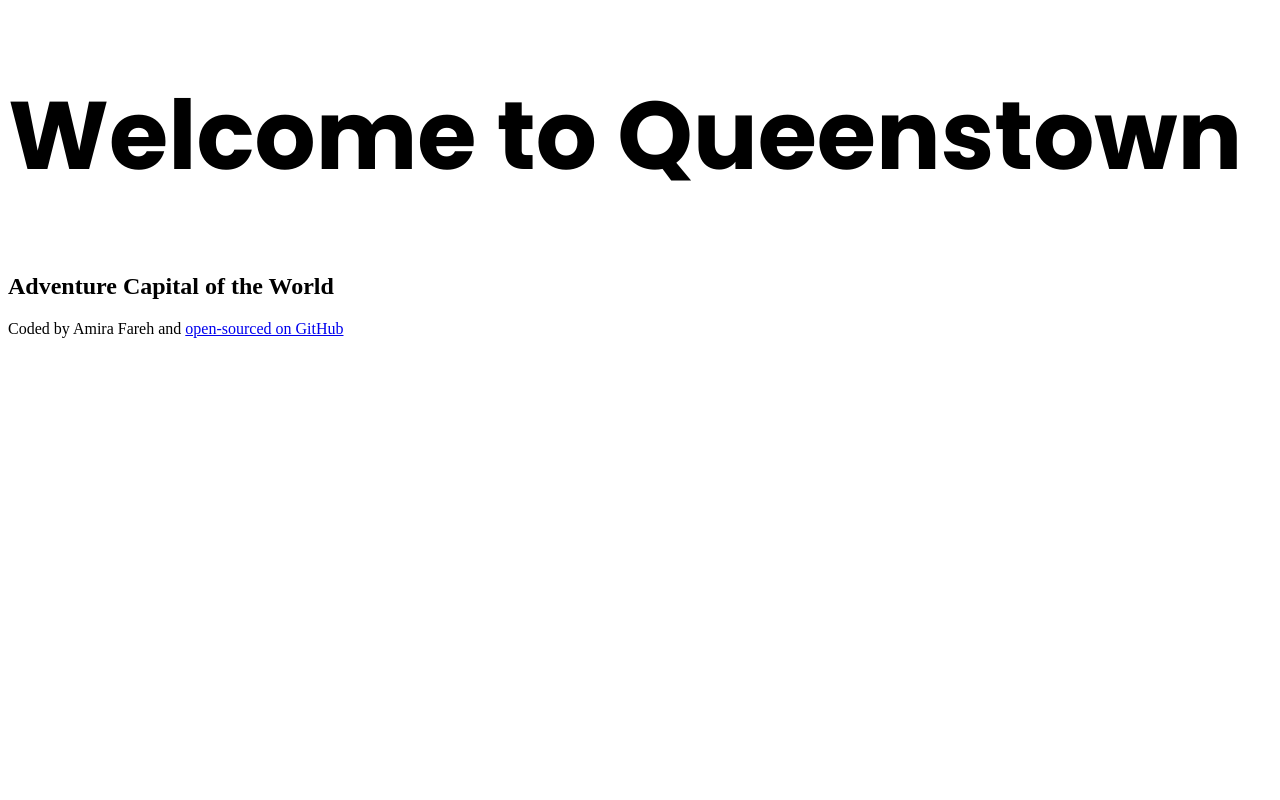
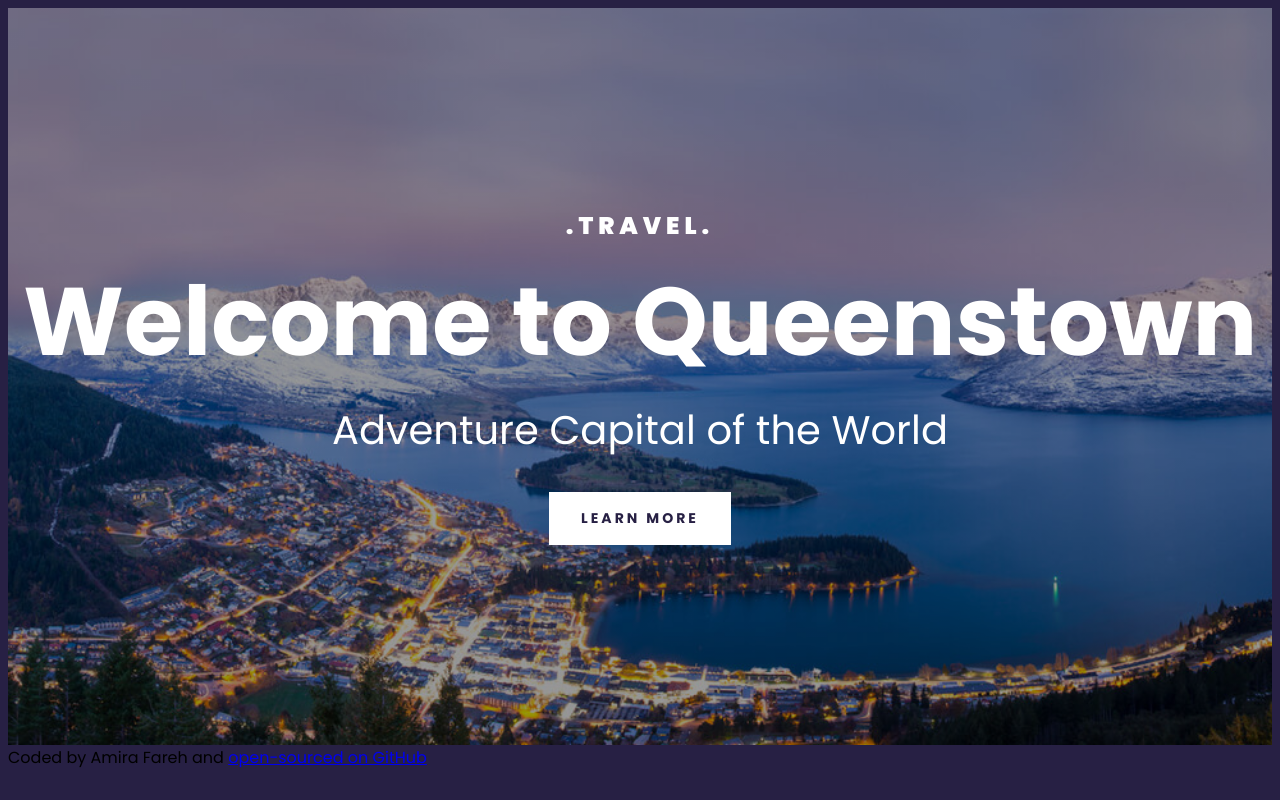
Before and after one commit to AmiraFareh/queenstown-travel-project, a plain HTML site: page index.html in a window 1280 px wide. Drawn offline with Linux system fonts and the light colour scheme.

Commit message:
Added the header of the main page

```diff
--- a/index.html
+++ b/index.html
@@ -11,14 +11,19 @@
      <link href="https://fonts.googleapis.com/css2?family=Poppins:ital,wght@0,100;0,200;0,300;0,400;0,500;0,600;0,700;0,800;0,900;1,100;1,200;1,300;1,400;1,500;1,600;1,700;1,800;1,900&display=swap" rel="stylesheet">
 </head>
 <body>
+    <div class="container">
+    <header>
+    <h3>.TRAVEL.</h3>
    <h1>
     Welcome to Queenstown
    </h1>
    <h2>Adventure Capital of the World
    </h2>
-
+   <a href="#more">Learn more</a>
+</header>
    <footer>
     Coded by Amira Fareh and <a href="https://github.com/AmiraFareh/queenstown-travel-project" target="_blank">open-sourced on GitHub</a>
    </footer>
+</div>
 </body>
 </html>
--- a/src/styles.css
+++ b/src/styles.css
@@ -1,7 +1,77 @@
-h1{
-font-family: 'Poppins';
-font-style: normal;
+body{
+    font-family: 'Poppins';
+    background: #272044;;
+}
+
+.container{
+    max-width: 1400px;
+    margin: 0 auto;
+
+}
+
+header{
+    background-image: linear-gradient(rgba(0, 0, 0, 0.4), rgba(0, 0, 0, 0.4)), url(../images/header-img.jpg);
+    background-repeat: no-repeat;
+    background-size: cover;
+    color: white;
+    text-align: center;
+    padding: 200px 0;
+}
+
+
+
+header h1{
 font-weight: 700;
 font-size: 96px;
-line-height: 144px;
+line-height: 1;
+margin: 30px 0;
 }
+
+header h2{
+    font-weight: 400;
+    font-size: 40px;
+    line-height: 1.5;
+    margin: 0;
+}
+
+header h3{
+    font-weight: 900;
+    font-size: 24px;
+    line-height: 1.5;
+    letter-spacing:5px;
+    margin: 0;
+}
+
+header a{
+    display: inline-block;
+    font-weight: 700;
+    font-size: 14px;
+    line-height: 1.5;
+    text-align: center;
+    letter-spacing: 3px;
+    text-transform: uppercase;
+    background: white;
+    text-decoration: none;
+    color: #272044;
+    padding: 16px 32px;
+    margin-top: 32px;
+}
+
+
+@media(max-width: 900px){
+    header{
+        padding: 60px 0;
+    }
+
+    header h1{
+        font-size: 48px;
+    }
+
+    header h2{
+        font-size: 20px;
+    }
+
+    header h3{
+        font-size: 12px;
+    }
+}
```
Also changed, not shown: images/header-img.jpg (added).
